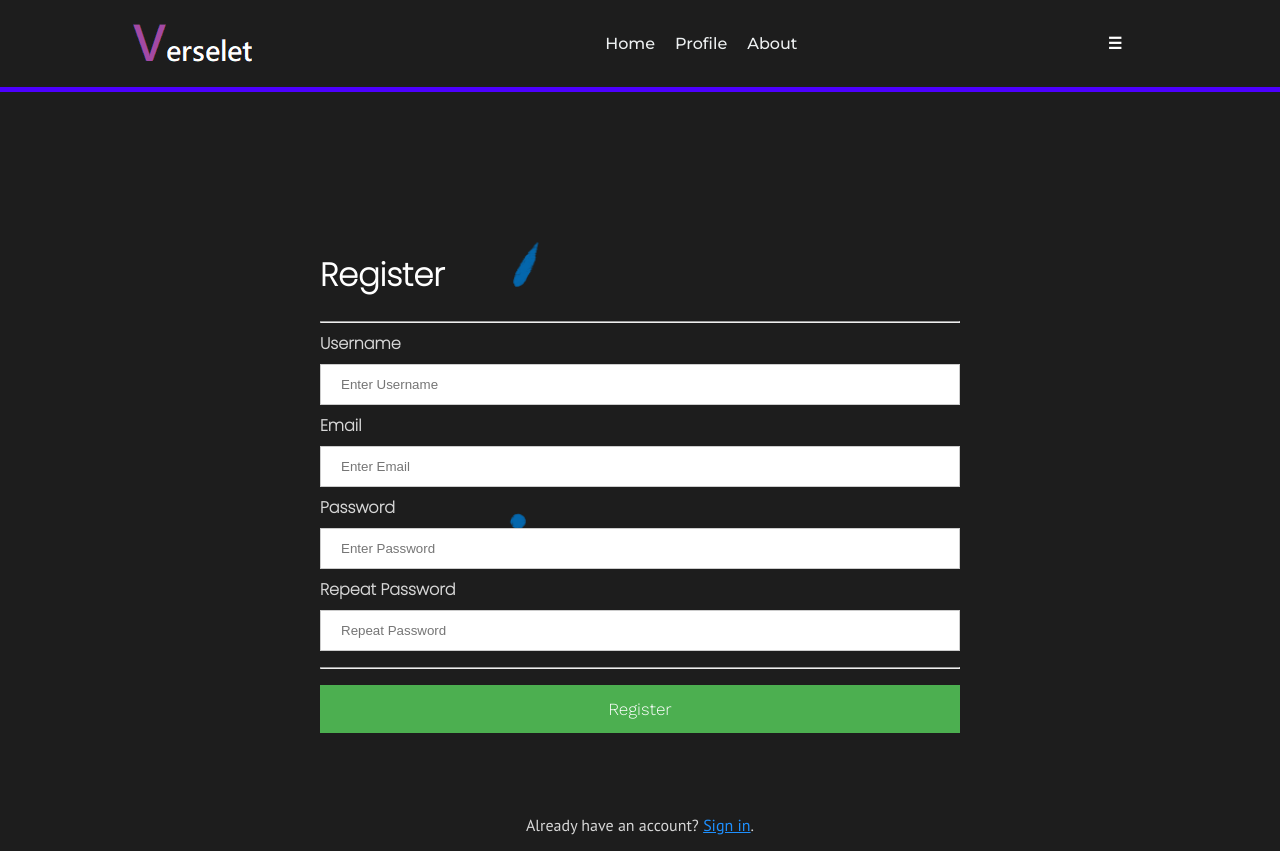
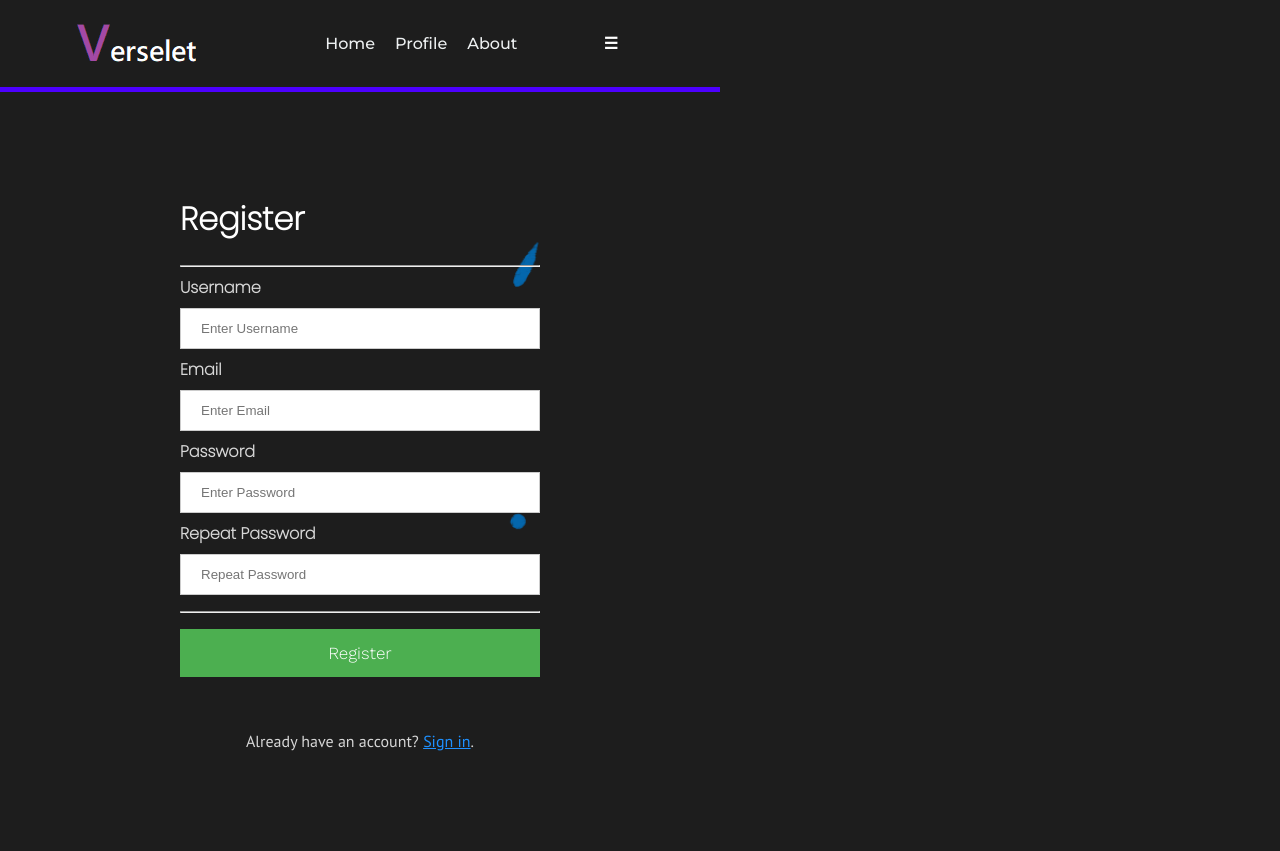
Before and after one commit to kingjuno/Verselet-1, a Flask app: page /register in a window 1280 px wide. After the commit the page ends 751 px from the top, so only its background shows below. Run offline with Flask 2, Linux system fonts and the light colour scheme; parts of the project's set-up code (start-up, migrations or seed data) failed here and were passed over.

Commit message:
made some pages resizable

```diff
--- a/templates/register.html
+++ b/templates/register.html
@@ -13,6 +13,18 @@
     background-image: url({{ url_for('static', filename='dot_blue.gif')}});
     background-size: cover;
   }
+
+  @media screen and (min-width: 500px) {
+   body {
+      width:420px;
+   }
+}
+
+@media screen and (min-width: 800px) {
+   body {
+      width:720px;
+   }
+}
 </style>
 
 <h1>{% with messages = get_flashed_messages(with_categories=True) %}
```
